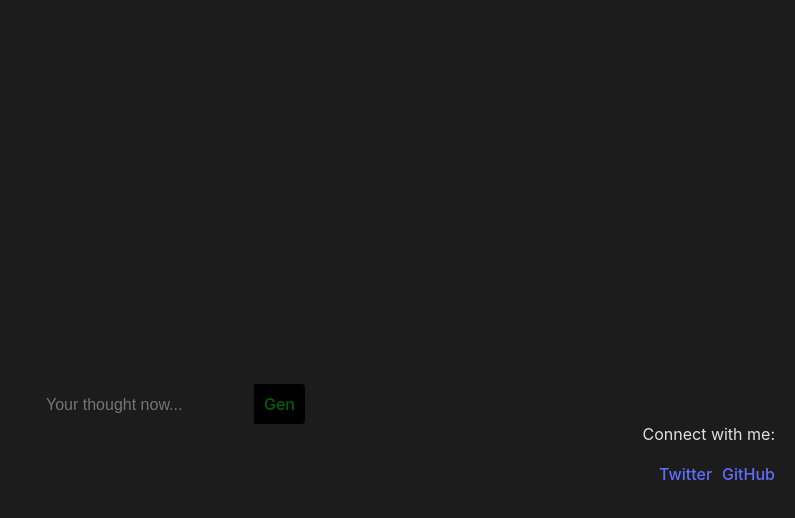
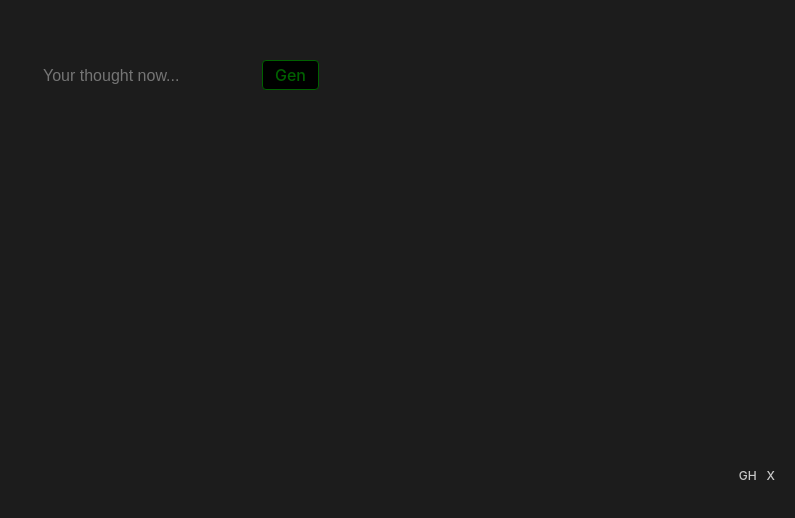
Before and after one commit to inshell-art/inshell.art.old, a React (Vite) app: page / in a window 1280 px wide. Shown: the part 294-812 px from the top of the page, without its empty margins (485-1280 px from the left). Built offline with nearby package versions, Linux system fonts and the light colour scheme.

Commit message:
decoration DONE

```diff
--- /dev/null
+++ b/src/Components/Footer.module.css
@@ -0,0 +1,14 @@
+/* Footer.module.css */
+.link {
+  font-size: 12px;
+  color: #c9c9c9; /* Set your desired link color */
+  margin-right: 10px; /* For GitHub link, to maintain spacing */
+}
+
+.link:last-child {
+  margin-right: 0; /* Remove right margin for the last link */
+}
+
+.link:hover {
+  color: #006100; /* Change link color on hover */
+}
--- a/src/Components/Footer.tsx
+++ b/src/Components/Footer.tsx
@@ -1,4 +1,5 @@
 import React from "react";
+import styles from "./Footer.module.css"; // Import the CSS module
 
 const Footer: React.FC = () => {
   return (
@@ -10,21 +11,21 @@ const Footer: React.FC = () => {
         textAlign: "right",
       }}
     >
-      <p>Connect with me:</p>
       <a
-        href="https://twitter.com/yourTwitterHandle"
-        target="_blank"
-        rel="noopener noreferrer"
-        style={{ marginRight: "10px" }}
-      >
-        Twitter
-      </a>
-      <a
-        href="https://github.com/yourGitHubUsername"
+        className={styles.link} // Apply styles from CSS module
+        href="https://github.com/inshell-art"
         target="_blank"
         rel="noopener noreferrer"
       >
-        GitHub
+        GH
+      </a>
+      <a
+        className={styles.link} // Apply styles from CSS module
+        href="https://twitter.com/inshell_art"
+        target="_blank"
+        rel="noopener noreferrer"
+      >
+        X
       </a>
     </footer>
   );
--- a/src/Components/Prime.module.css
+++ b/src/Components/Prime.module.css
@@ -1,49 +1,51 @@
-/* Prime.module.css */
+/* Prime.module.css adjustments */
+
 .container {
   display: flex;
   flex-direction: column;
-  justify-content: space-between; /* Adjusted to space content */
+  justify-content: center; /* Center children vertically */
   align-items: center;
   background-color: rgb(28, 28, 28);
   padding: 20px;
   width: 100vw;
-  height: 100vh; /* Ensure the container takes full height */
+  height: 100vh;
 }
 
 .primeNumber {
   color: #006100;
-  font-size: 100px;
+  font-size: 50px;
+  position: absolute; /* Use absolute positioning */
+  bottom: 60%; /* Adjust based on the total height of the formContainer */
+  transform: translateY(50%); /* Precisely control the vertical position */
 }
 
 .formContainer {
-  margin-top: auto; /* This pushes the form to the bottom */
-  padding-bottom: 100px; /* Adjusts distance from the bottom */
+  display: flex; /* Ensure form elements are aligned horizontally */
+  gap: 8px; /* Adds some space between the input and the button */
+  position: relative; /* Establish a positioning context */
+  margin-bottom: 100px; /* Maintain a space from the bottom */
 }
 
-/* Prime.module.css */
 .input,
 .button {
-  height: 40px; /* Specify a height */
-  padding: 1px;
-  font-size: 16px; /* Match font sizes */
-  border: 0px solid #000000; /* Ensure border thickness is the same */
+  height: 40px; /* Ensures input and button have the same height */
+  padding: 0 12px; /* Adjust padding as necessary */
+  font-size: 16px;
   background-color: transparent; /* For the input */
-  color: #ffffff; /* Text color for input */
+  color: #ffffff; /* Text color for the input */
   outline: none;
 }
 
 .input {
-  border-radius: 4px 0 0 4px; /* Rounded corners on the left side for the input */
-  border-right: none; /* Optional: Remove the right border of the input for a seamless look */
+  border: 0px solid #ffffff; /* Adds a border to make the input visible */
 }
 
 .button {
+  height: 30px; /* Adjusted to fit the button's content */
   background-color: #000000; /* Button color */
-  color: #006100;
-  padding-left: 10px;
-  padding-right: 10px;
-  border-radius: 0 4px 4px 0; /* Rounded corners on the right side for the button */
-  border-left: none; /* Optional: Remove the left border of the button for a seamless look */
+  color: #006100; /* Button text color */
+  border: 1px solid #006100; /* Makes the button's border visible and consistent with its text color */
+  border-radius: 4px; /* Adjusted to match input border-radius */
   cursor: pointer;
   transition: background-color 0.3s ease;
 }
```
